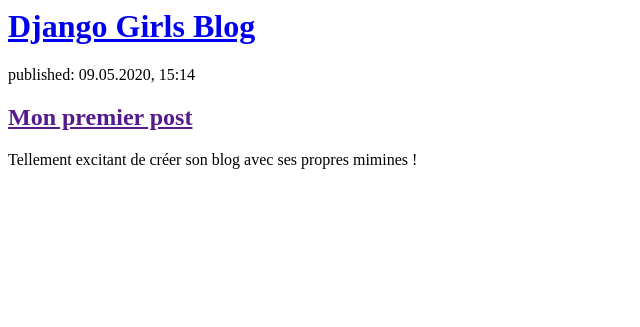
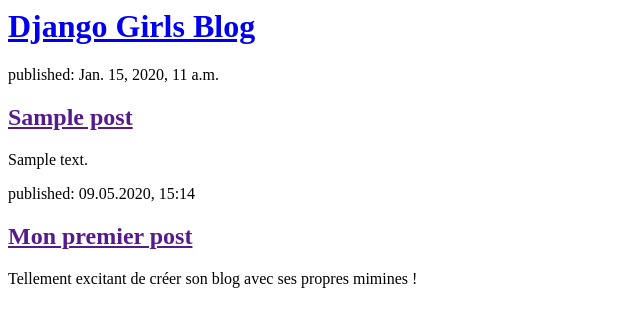
Before and after one commit to Nasxx/mon-nouveau-blog, a Django app: page / in a window 1280 px wide. Shown: the top 327 px of the page, without its empty margins (0-640 px from the left). Run offline with Django 3.2, Linux system fonts and the light colour scheme; tables that the repository leaves empty hold one stand-in row (values such as "Sample post").

Commit message:
Modified templates to display posts from database.

```diff
--- a/blog/templates/blog/post_list.html
+++ b/blog/templates/blog/post_list.html
@@ -7,7 +7,13 @@
             <h1><a href="/">Django Girls Blog</a></h1>
         </div>
 
-        <div>
+        {% for post in posts %}
+            <div>
+                <p>published: {{ post.published_date }}</p>
+                <h2><a href="">{{ post.title }}</a></h2>
+                <p>{{ post.text|linebreaksbr }}</p>
+            </div>
+        {% endfor %}
             <p>published: 09.05.2020, 15:14</p>
             <h2><a href="">Mon premier post</a></h2>
             <p>Tellement excitant de créer son blog avec ses propres mimines !</p>
--- a/blog/views.py
+++ b/blog/views.py
@@ -1,4 +1,7 @@
 from django.shortcuts import render
+from django.utils import timezone
+from .models import Post
 
 def post_list(request):
-    return render(request, 'blog/post_list.html', {})
+    posts = Post.objects.filter(published_date__lte=timezone.now()).order_by('published_date')
+    return render(request, 'blog/post_list.html', {'posts': posts})
```
